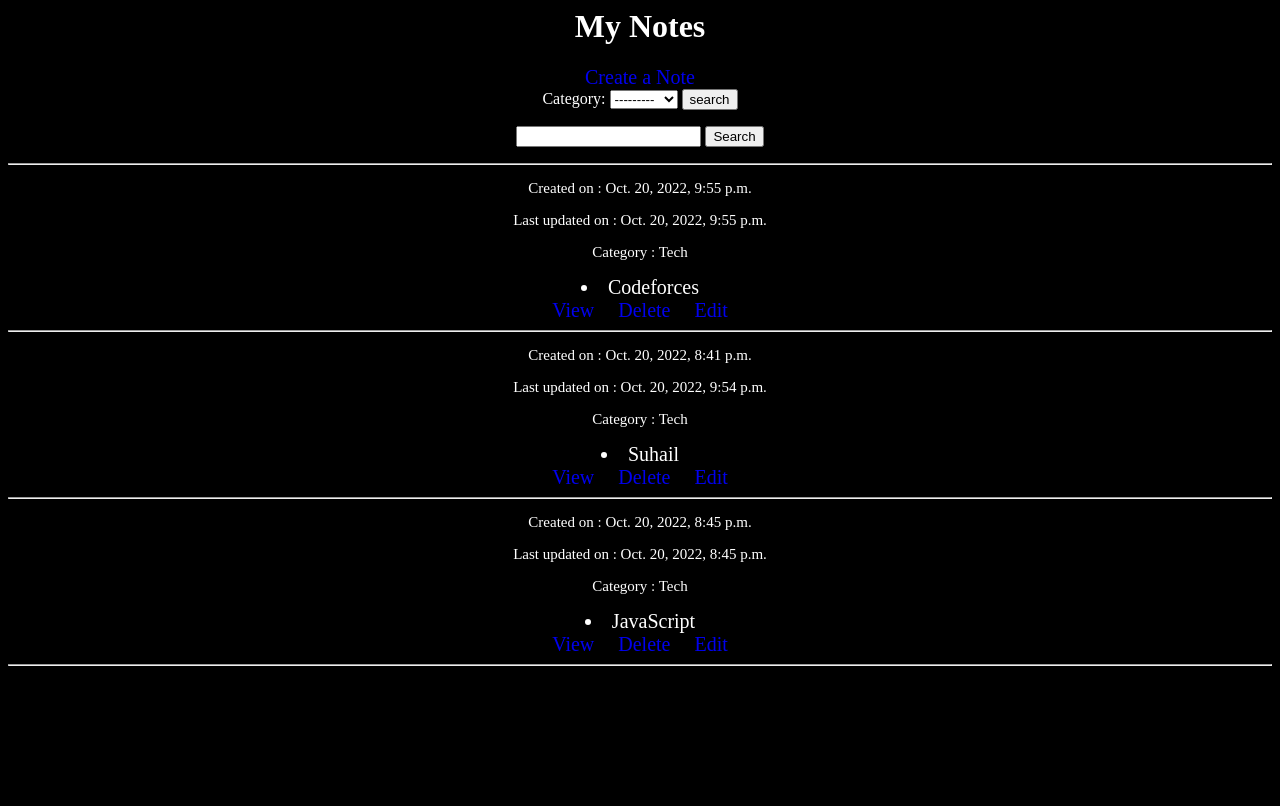
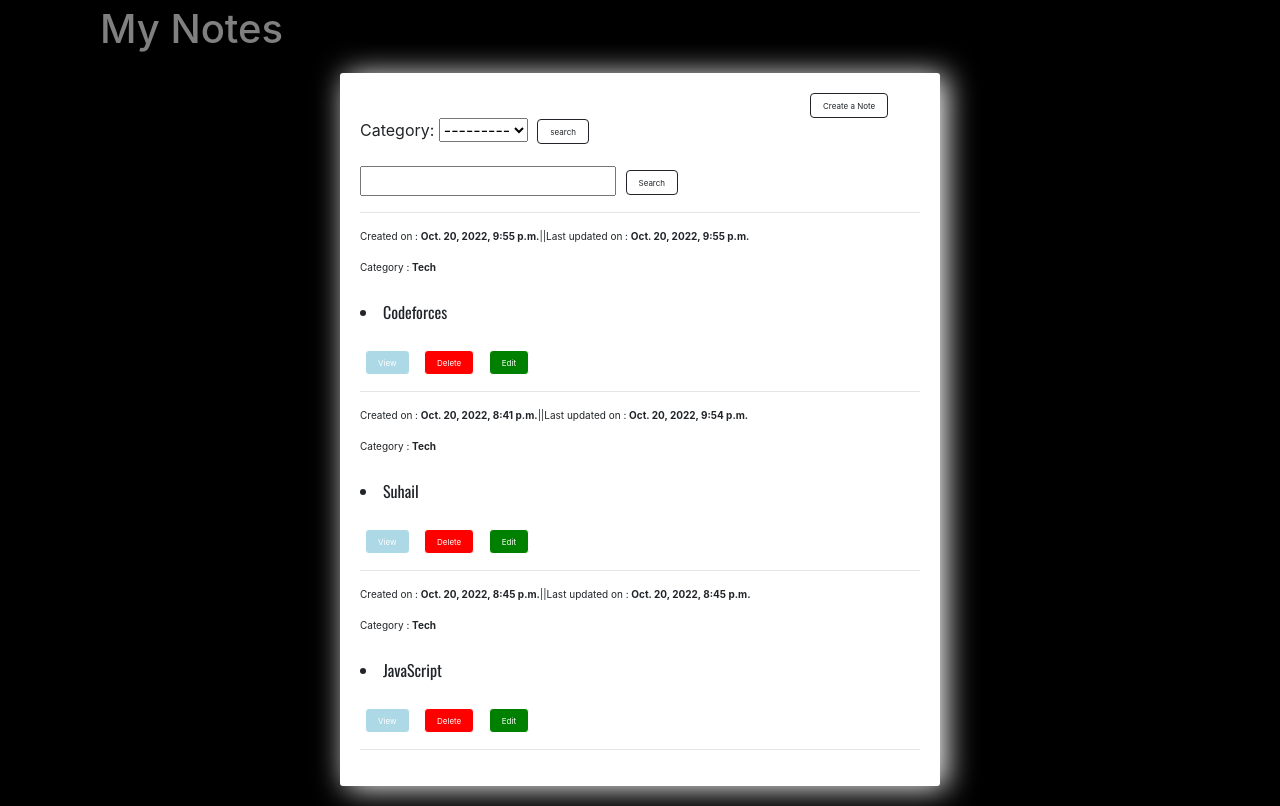
Before and after one commit to suhaillahmad/NotesTakingApp, a Django app: page / in a window 1280 px wide. Before the commit the page ends 666 px from the top, so only its background shows below. Run offline with Django 4.2, Linux system fonts and the light colour scheme; data comes from the database, SQL or seed files in the repository; both versions use the stored data as it was after the commit; parts of the project's set-up code (start-up, migrations or seed data) failed here and were passed over; some libraries are stand-ins or nearby versions.

Commit message:
Added style

```diff
--- a/base/templates/base/home.html
+++ b/base/templates/base/home.html
@@ -1,40 +1,80 @@
+<link
+  rel="stylesheet"
+  href="https://stackpath.bootstrapcdn.com/bootstrap/4.3.1/css/bootstrap.min.css"
+  integrity="sha384-ggOyR0iXCbMQv3Xipma34MD+dH/1fQ784/j6cY/iJTQUOhcWr7x9JvoRxT2MZw1T"
+  crossorigin="anonymous"
+/>
+<link rel="preconnect" href="https://fonts.googleapis.com" />
+<link rel="preconnect" href="https://fonts.gstatic.com" crossorigin />
+<link
+  href="https://fonts.googleapis.com/css2?family=Oswald&display=swap"
+  rel="stylesheet"
+/>
+
 <style>
   body {
-    text-align: center;
     background-color: black;
+  }
+  .container {
+    width: 600px;
+    margin: 20px auto;
+    padding: 20px;
+    background-color: #fff;
+    border-radius: 3px;
+    box-shadow: 6px 2px 30px 0px #fff;
+  }
+  h1 {
+    margin: 0 100px;
+    padding-top: 5px;
+    color: grey;
+  }
+  p {
+    font-size: 10px;
+  }
+  .btn {
+    height: 25px;
+    border: solid 1px;
+    font-size: 8px;
+    margin: 0 5px;
+  }
+  .details {
+    margin: 25px 0;
+    font-family: "Oswald", sans-serif;
+  }
+
+  .create {
+    margin-left: 450px;
+  }
+  .del {
+    background-color: red;
     color: #fff;
   }
-  li {
-    font-size: 20px;
+  .edit {
+    background-color: green;
+    color: #fff;
   }
-
-  a {
-    margin-top: 100%;
-    font-size: 20px;
-    padding: 10px;
-    text-decoration: none;
-  }
-  p {
-    font-size: 15px;
+  .view {
+    background-color: #add8e6;
+    color: #fff;
   }
 </style>
 
 <h1>My Notes</h1>
-
+<div class="container">
   <div class="Notes">
-  <a href="{% url 'createNotes' %}">Create a Note</a>
+    <a href="{% url 'createNotes' %} " class="btn create">Create a Note</a>
 
     <div>
       <form method="GET" action="">
         {{myFilter.form}}
-      <button type="submit">search</button>
+        <button type="submit" class="btn">search</button>
       </form>
     </div>
 
     <div>
       <form method="GET">
         <input type="text" name="search-area" />
-      <input type="submit" value="Search" />
+        <input type="submit" value="Search" class="btn" />
       </form>
     </div>
 
@@ -42,15 +82,18 @@
 
     {% for notes in Note %}
     <div>
-    <p>Created on : {{ notes.created }}</p>
-    <p>Last updated on : {{ notes.updated }}</p>
-    <p>Category : {{notes.category}}</p>
-    <li>{{ notes.title }}</li>
-    <a href="{% url 'viewNote' notes.id %}">View</a>
-    <a href="{% url 'deleteNotes' notes.id %}">Delete</a>
-    <a href="{% url 'updateNotes' notes.id%}">Edit</a>
+      <p>
+        Created on : <strong>{{ notes.created }}</strong>||Last updated on :
+        <strong>{{ notes.updated}}</strong>
+      </p>
+      <p>Category : <strong>{{notes.category}}</strong></p>
+      <li class="details">{{ notes.title }}</li>
+      <a href="{% url 'viewNote' notes.id %}" class="btn view">View</a>
+      <a href="{% url 'deleteNotes' notes.id %}" class="btn del">Delete</a>
+      <a href="{% url 'updateNotes' notes.id%}" class="btn edit">Edit</a>
       <hr />
     </div>
 
     {% endfor %}
   </div>
+</div>
```
Also changed, not shown: base/templates/base/create_note.html (+36 -5 lines), base/templates/base/delete.html (+41 -8 lines), base/templates/base/view_note.html (+47 -13 lines), db.sqlite3, media/media/78-788026_javascript-icon-png.png (added), media/media/codeforces.png (added). Lines whose indentation alone changed are shown as unchanged.
